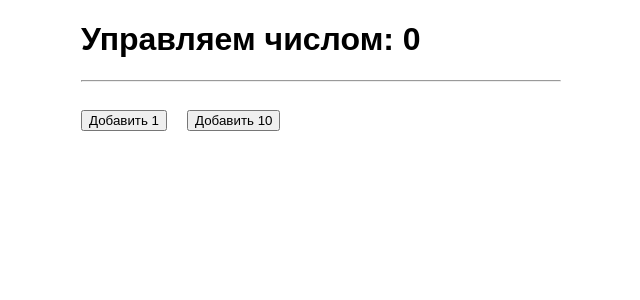
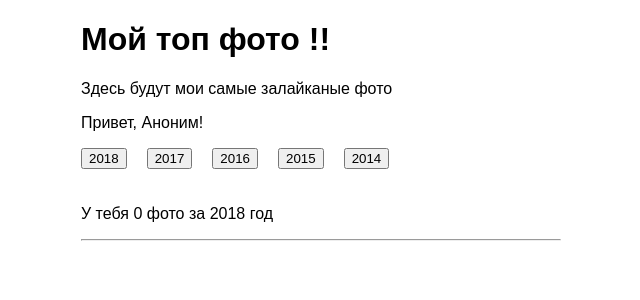
Before and after one commit to abr-ya/react-vk-photo, a React (Create React App) app: page / in a window 1280 px wide. Shown: the top 300 px of the page, without its empty margins (319-959 px from the left). Built offline with nearby package versions, Linux system fonts and the light colour scheme.

Commit message:
Созданы компоненты Page и User, добавлены кнопки выбора года.

```diff
--- a/package.json
+++ b/package.json
@@ -5,6 +5,7 @@
   "dependencies": {
     "axios": "^0.19.0",
     "node-sass": "^4.13.0",
+    "prop-types": "^15.7.2",
     "react": "^16.12.0",
     "react-dom": "^16.12.0",
     "react-redux": "^7.1.3",
--- a/src/App.js
+++ b/src/App.js
@@ -1,23 +1,20 @@
 import React from 'react';
 import './App.scss';
 
-const App = (props) => {
-  const {
-    add,
-    addNum,
-    counter
-  } = props;
+import {User} from './components/User'
+import {Page} from './components/Page'
+
+const App = ({user, page, setYear}) => {
 
   return (
     <div className="App">
-      <h1>Управляем числом: {counter}</h1>
-
+      <header className="App-header">
+        <h1 className="App-title">Мой топ фото !!</h1>
+      </header>
+        <p className="App-intro">Здесь будут мои самые залайканые фото</p>
+        <User name={user.name} />
+        <Page photos={page.photos} year={page.year} setYear={setYear} />
       <hr/>
-
-      <div className="Actions">
-        <button onClick={add}>Добавить 1</button>
-        <button onClick={() => {addNum(10)}}>Добавить 10</button>
-      </div>
     </div>
   )
 }
--- /dev/null
+++ b/src/actions/PageActions.js
@@ -0,0 +1,13 @@
+import {SET_YEAR} from './actionTypes';
+
+// export function setYear(year) {
+//     return {
+//       type: 'SET_YEAR',
+//       payload: year,
+//     }
+// }
+
+export const setYear = year => ({
+    type: SET_YEAR,
+    payload: year,
+});
--- a/src/actions/actionTypes.js
+++ b/src/actions/actionTypes.js
@@ -1,2 +1 @@
-export const ADD = 'ADD';
-export const ADD_NUM = 'ADD_NUM';
+export const SET_YEAR = 'SET_YEAR';
--- a/src/actions/actions.js
+++ /dev/null
@@ -1,10 +0,0 @@
-import {ADD, ADD_NUM} from './actionTypes';
-
-export const add = () => ({
-    type: ADD
-});
-
-export const addNum = number => ({
-    type: ADD_NUM,
-    payload: number,
-});
--- /dev/null
+++ b/src/components/Page.js
@@ -0,0 +1,34 @@
+import React from 'react';
+import PropTypes from 'prop-types';
+
+export class Page extends React.Component {
+  onBtnClick = e => {
+    const year = +e.currentTarget.innerText
+    this.props.setYear(year)
+  }
+
+  render() {
+    const { year, photos } = this.props
+    return (
+      <div>
+        <div>
+          <button onClick={this.onBtnClick}>2018</button>
+          <button onClick={this.onBtnClick}>2017</button>
+          <button onClick={this.onBtnClick}>2016</button>
+          <button onClick={this.onBtnClick}>2015</button>
+          <button onClick={this.onBtnClick}>2014</button>
+        </div>
+
+        <p>
+          У тебя {photos.length} фото за {year} год
+        </p>
+      </div>
+    )
+  }
+}
+
+Page.propTypes = {
+  year: PropTypes.number.isRequired,
+  photos: PropTypes.array.isRequired,
+  setYear: PropTypes.func.isRequired,
+}
--- /dev/null
+++ b/src/components/User.js
@@ -0,0 +1,17 @@
+import React from 'react';
+import PropTypes from 'prop-types';
+
+export class User extends React.Component {
+  render() {
+    const { name } = this.props
+    return (
+      <div>
+        <p>Привет, {name}!</p>
+      </div>
+    )
+  }
+}
+
+User.propTypes = {
+  name: PropTypes.string.isRequired,
+}
--- a/src/containers/appContainer.js
+++ b/src/containers/appContainer.js
@@ -1,16 +1,17 @@
 import App from '../App';
 import {connect} from 'react-redux';
-import {add, addNum} from '../actions/actions';
+import {setYear} from '../actions/PageActions';
 
 // переносим State (или его часть) в props компонента
 const mapStateToProps = state => ({
   counter: state.counter,
+  user: state.user,
+  page: state.page,
 })
 
 // добавляем функции - создатели экшенов в props компонента
 const mapDispatchToProps = {
-  add,
-  addNum,
+  setYear,
 }
 
 // связываем компонент с Redux Store
--- /dev/null
+++ b/src/reducers/page.js
@@ -0,0 +1,18 @@
+import {SET_YEAR} from '../actions/actionTypes';
+
+const initialState = {
+    year: 2018,
+    photos: [],
+}
+
+export function pageReducer(state = initialState, action) {
+    switch (action.type) {
+        case SET_YEAR:
+          return {
+            ...state,
+            year: action.payload,
+        }
+        default:
+            return state;
+    }
+}
--- /dev/null
+++ b/src/reducers/user.js
@@ -0,0 +1,7 @@
+const initialState = {
+    name: 'Аноним',
+}
+
+export function userReducer(state = initialState) {
+    return state
+}
--- a/src/rootReducer.js
+++ b/src/rootReducer.js
@@ -1,31 +1,11 @@
-//import { combineReducers } from "redux";
-import {ADD, ADD_NUM} from './actions/actionTypes';
+import {combineReducers} from "redux";
 
-// при объединении
-// import {combineReducers} from 'redux';
-// import counter1 from 'path-to-file';
-// import counter2 from 'path-to-file';
+import {pageReducer} from './reducers/page';
+import {userReducer} from './reducers/user';
 
-// export default combineReducers({
-//     counter1, counter2
-// })
+const rootReducer = combineReducers({
+  page: pageReducer,
+  user: userReducer,
+})
 
-
-const initialState = {
-    counter: 0,
-}
-
-export default function rootReducer(state = initialState, action) {
-    switch(action.type) {
-        case ADD:
-            return {
-                counter: state.counter + 1
-            }
-        case ADD_NUM:
-            return {
-                counter: state.counter + action.payload
-            }
-        default:
-            return state;
-    }
-}
+export default rootReducer;
```
